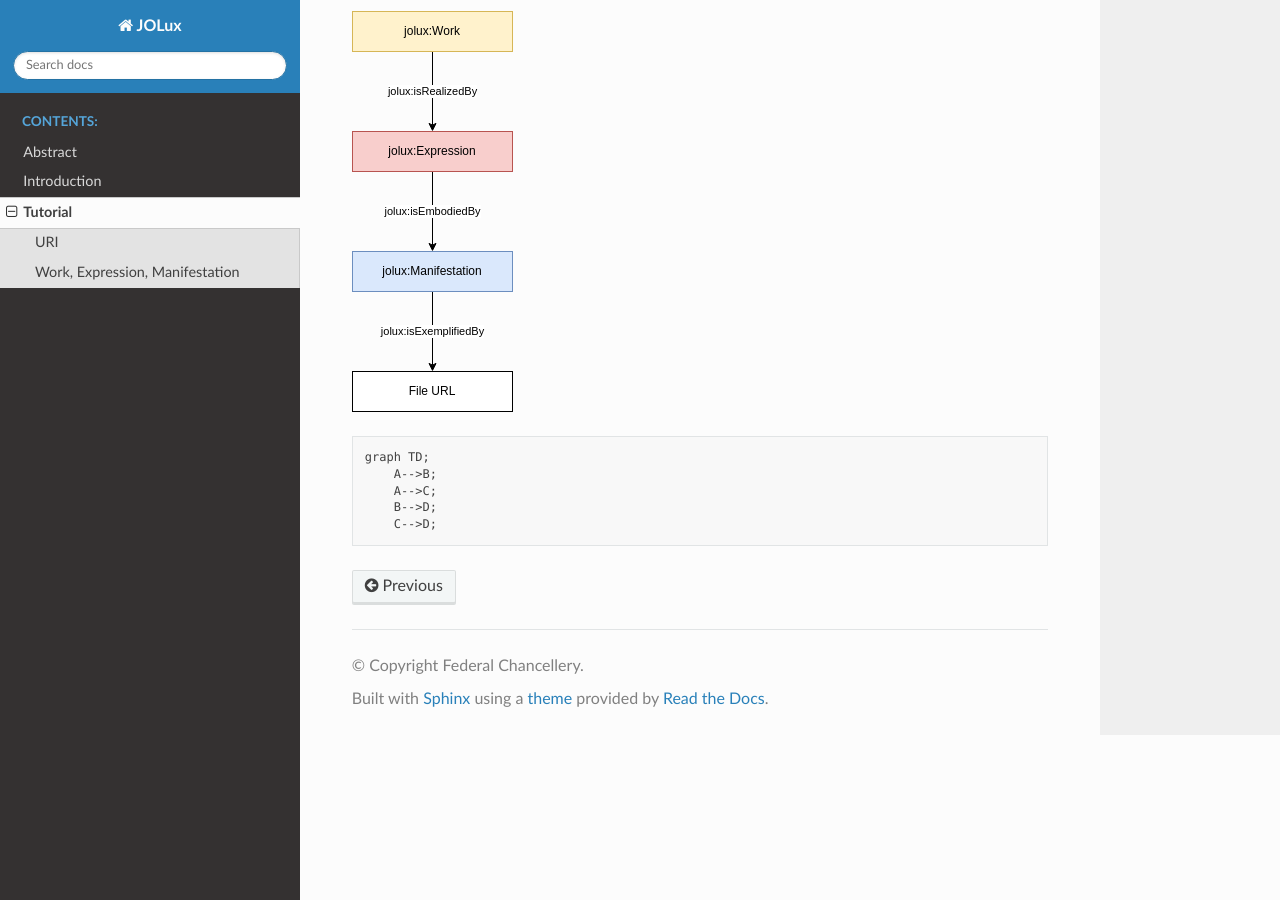
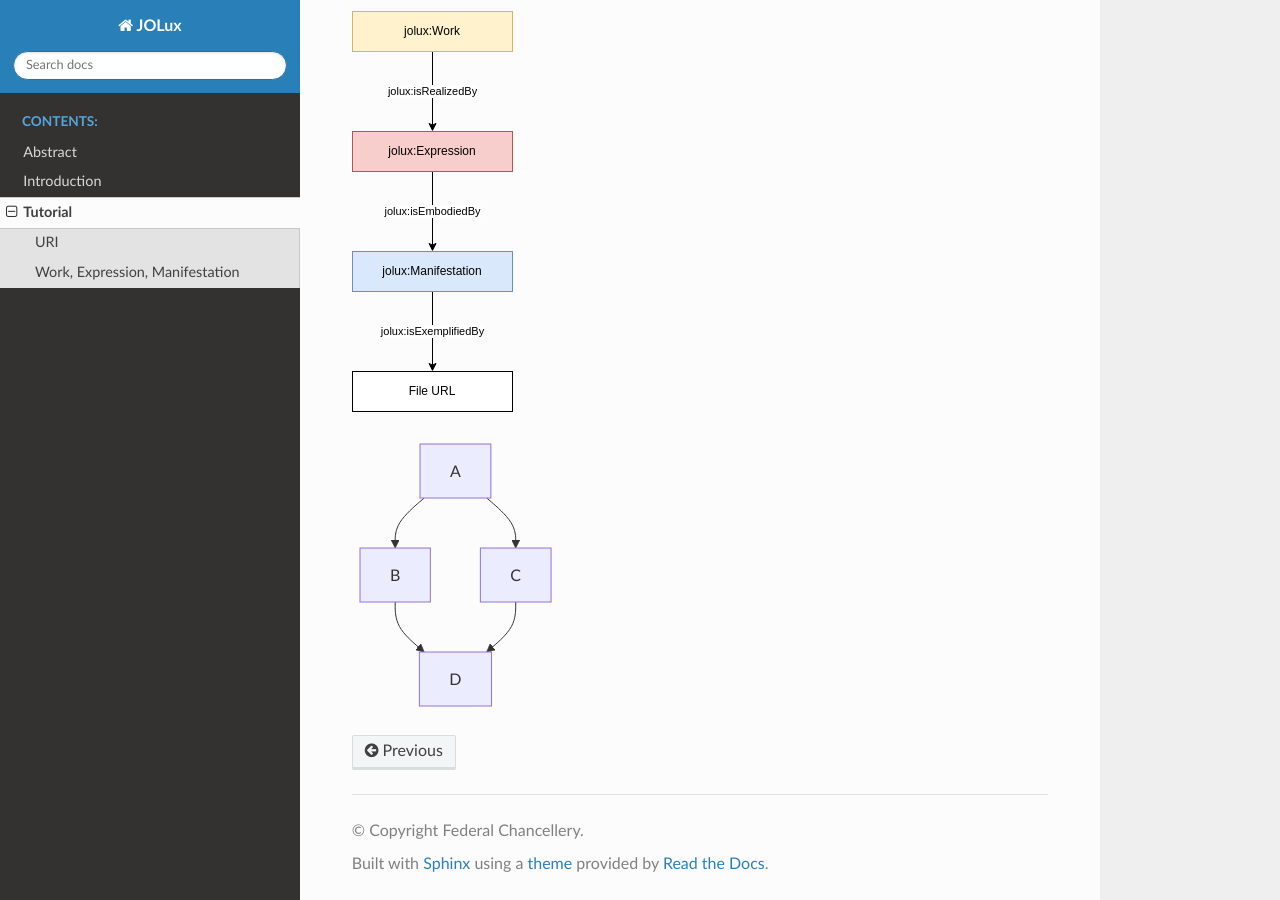
Before and after one commit to bequrios/jolux-sphinx, a Sphinx documentation site: the page built from doc/3_tutorial.md, in a window 1280 px wide and 900 px high, scrolled down 2141 px. Built offline with Sphinx 7.4.7 and the Read the Docs theme 2.0.0, drawn with Linux system fonts in a browser that asks for light colours; part of the change alters nothing that is shown.

```diff
--- a/doc/conf.py
+++ b/doc/conf.py
@@ -28,9 +28,11 @@ myst_enable_extensions = [
     "html_image",
 ]
 
+myst_fence_as_directive = ["mermaid"]
+
 # Mermaid configuration (optional, for specifying version)
-mermaid_version = '8.11.0'  # Specify the version you want to use
-mermaid_js_path = 'https://cdn.jsdelivr.net/npm/mermaid@8.11.0/dist/mermaid.min.js'
+# mermaid_version = '8.11.0'  # Specify the version you want to use
+# mermaid_js_path = 'https://cdn.jsdelivr.net/npm/mermaid@8.11.0/dist/mermaid.min.js'
 
 
 # -- Options for HTML output -------------------------------------------------
```
